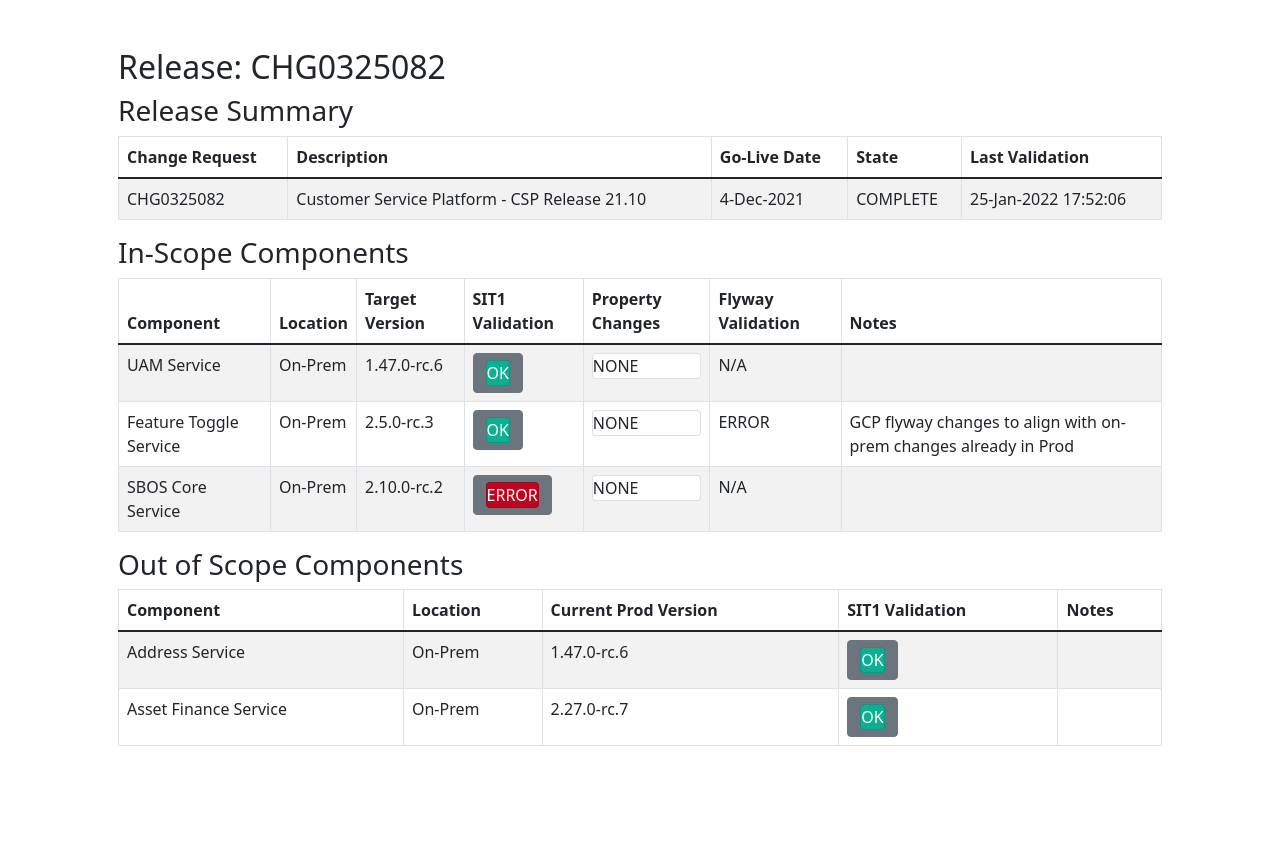
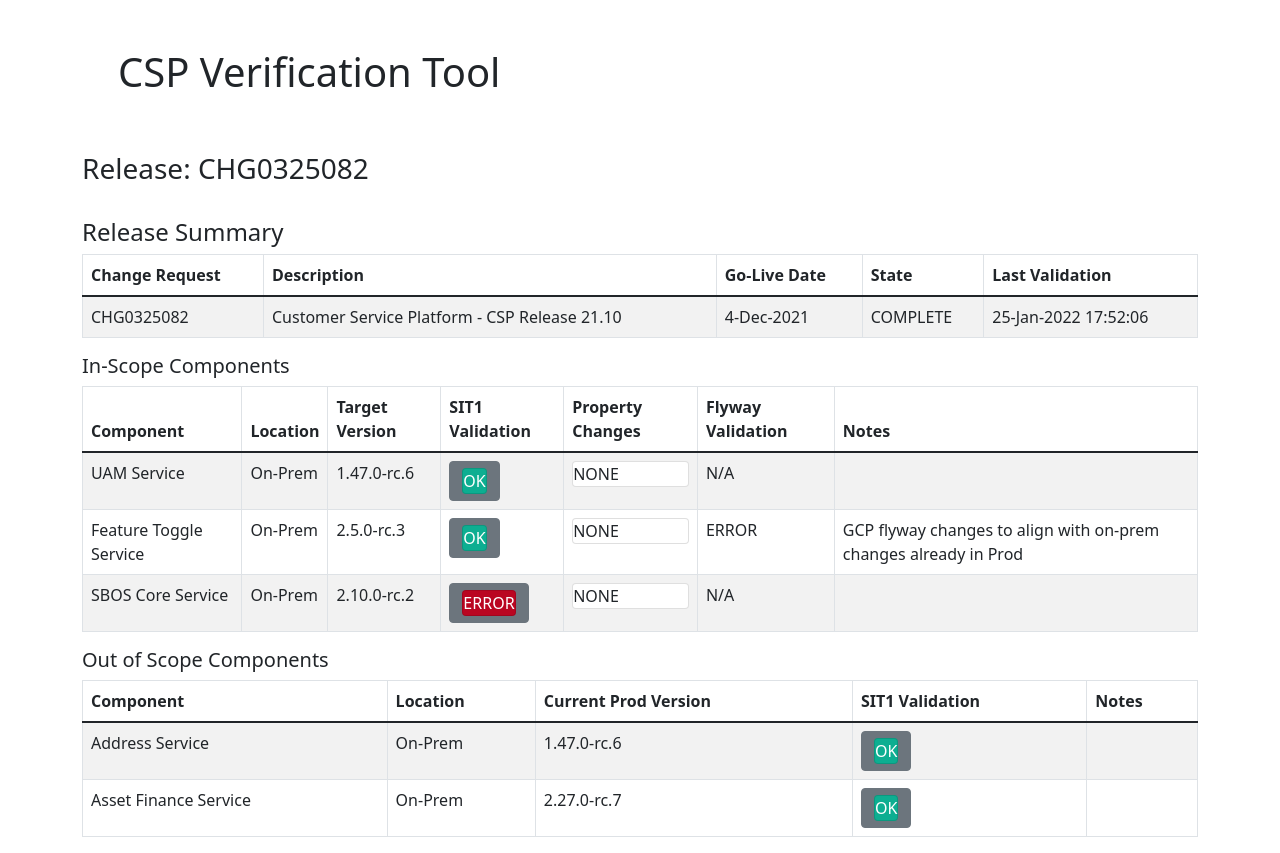
Before and after one commit to sameerargadeinfy/cisptool, a React (Create React App) app: page /releases/CHG0325082 in a window 1280 px wide. Before the commit the page ends 810 px from the top, so only its background shows below. Built offline with nearby package versions, Linux system fonts and the light colour scheme.

Commit message:
Added Header
Added Header and tidied up pages

```diff
--- a/src/App.js
+++ b/src/App.js
@@ -7,9 +7,6 @@ export default function App() {
 
   return (
     <div>
-      <h1>Releases</h1>
-      <nav>
-      </nav>
       <Releases></Releases>
       <Outlet />
     </div>
--- /dev/null
+++ b/src/components/header.jsx
@@ -0,0 +1,13 @@
+import { Container} from "reactstrap";
+import { React } from "react";
+
+export default function Header(props) {
+    return (
+        <Container className="p-5">
+           <nav>
+           <h1> CSP Verification Tool </h1>
+           </nav>
+            </Container>
+    );
+
+}
--- a/src/index.js
+++ b/src/index.js
@@ -11,12 +11,14 @@ import Release from "./routes/release";
 import CreateRelease from "./routes/createRelease";
 import { Provider } from 'react-redux';
 import store from "./store";
+import Header from "./components/header";
 const root = ReactDOM.createRoot(document.getElementById("root"));
 
 root.render(
   <React.StrictMode>
     <Provider store={store}>
     <BrowserRouter>
+    <Header />
       <Routes>
         <Route path="/" element={<App />} />
         <Route path="releases" element={<Releases />}></Route>
--- a/src/routes/release.jsx
+++ b/src/routes/release.jsx
@@ -20,9 +20,12 @@ export default function Release() {
   const [SIT1Version, setSIT1Version] = useState();
   const [prodVersion, setProdVersion] = useState();
   return (
-    <Container className="p-5">
-      <h2>Release: {params.releaseNumber}</h2>
-      <h3>Release Summary</h3>
+    <Container>
+      <nav>
+      <h3>Release: {params.releaseNumber}</h3>
+      <br></br>
+      </nav>
+      <h4>Release Summary</h4>
       <Modal show={show} onHide={handleClose}>
         <Modal.Header closeButton>
           <Modal.Title>Versions</Modal.Title>
@@ -53,7 +56,7 @@ export default function Release() {
           </tr>
         </tbody>
       </Table>
-      <h3>In-Scope Components</h3>
+      <h5>In-Scope Components</h5>
       <Table striped bordered hover responsive>
         <thead>
           <tr>
@@ -97,7 +100,7 @@ export default function Release() {
           ))}
         </tbody>
       </Table>
-      <h3>Out of Scope Components</h3>
+      <h5>Out of Scope Components</h5>
       <Table striped bordered hover responsive>
         <thead>
           <tr>
--- a/src/routes/releases.jsx
+++ b/src/routes/releases.jsx
@@ -6,7 +6,8 @@ import { connect } from "react-redux";
  function Releases() {
   let releases = getReleaseList();
   return (
-    <div className="container p-5">
+    <div className="container p-1">
+      <h3>Releases</h3>
       <nav>
         <Table striped bordered hover thead-light responsive>
           <thead className="thead-light">
```
